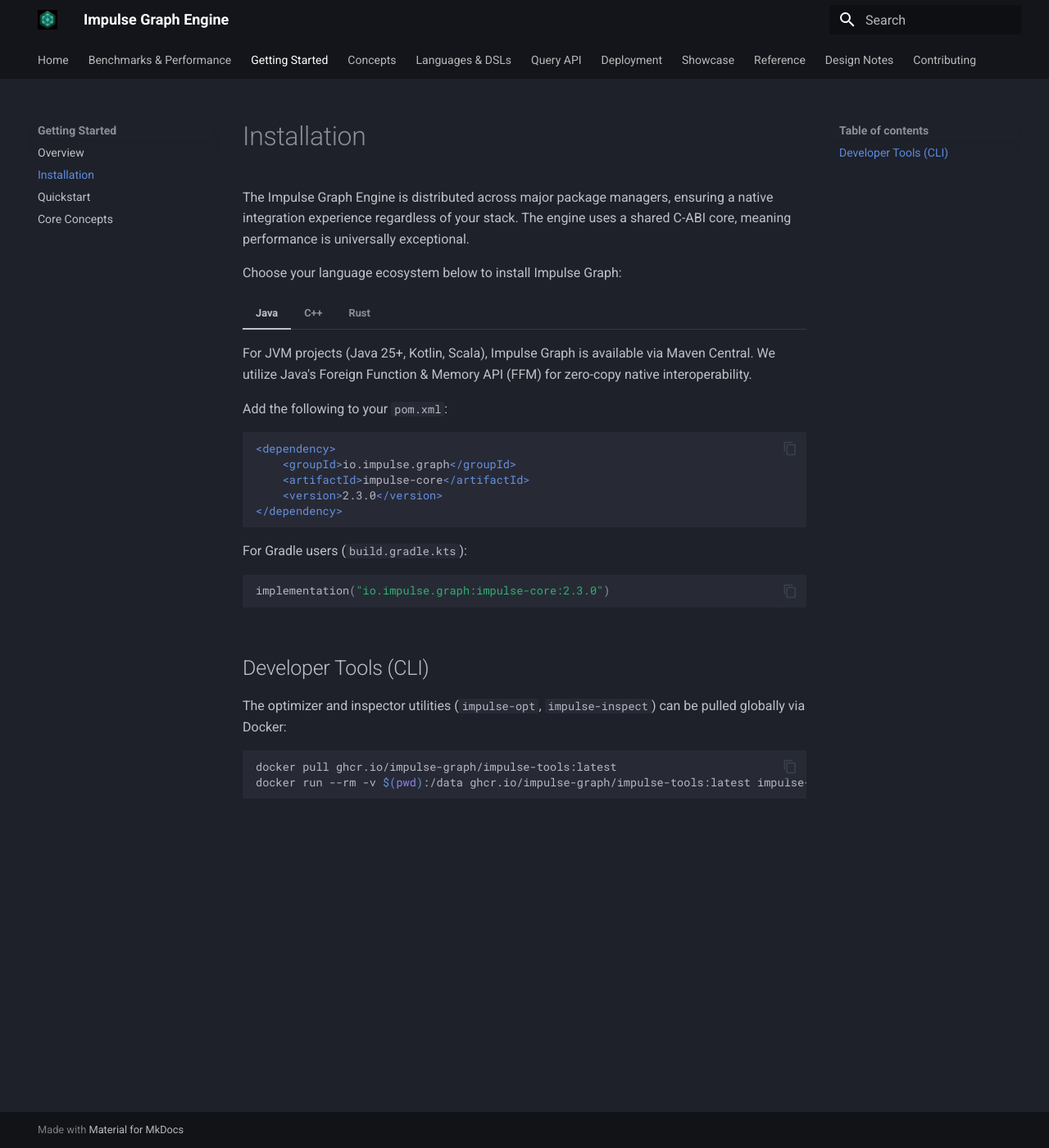
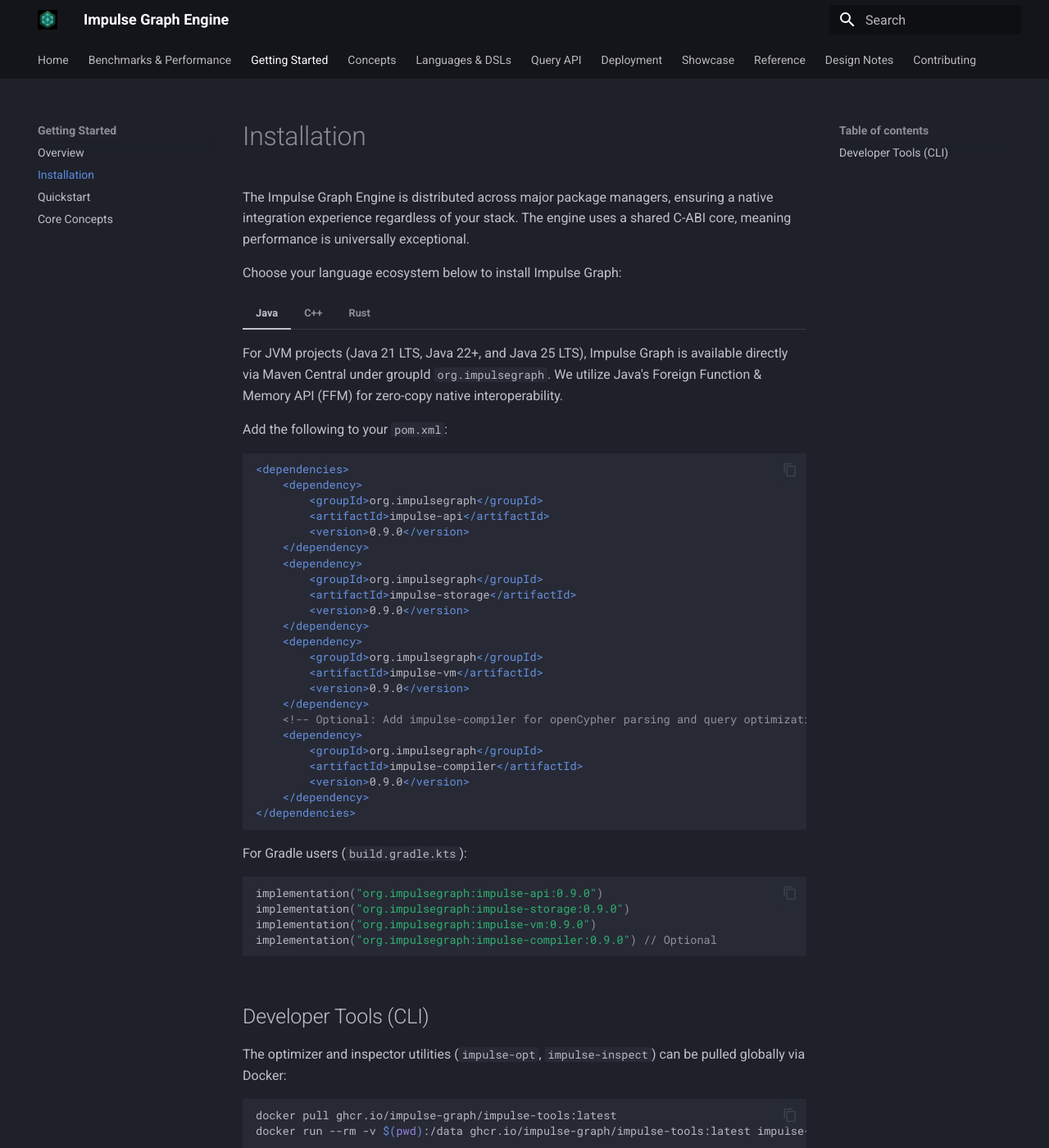
Before and after one commit to impulse-graph/impulse-website, an MkDocs documentation site: the page built from docs/getting-started/installation.md, in a window 1280 px wide and 1400 px high. Shown: the whole window at 82% size. Built offline with MkDocs 1.6.1 and Material for MkDocs 9.7.7, drawn with Linux system fonts in a browser that asks for light colours.

Commit message:
docs: align installation and Java walkthrough with v0.9.0 release and Maven Central

````diff
--- a/docs/getting-started/installation.md
+++ b/docs/getting-started/installation.md
@@ -6,22 +6,43 @@ Choose your language ecosystem below to install Impulse Graph:
 
 === "Java"
 
-    For JVM projects (Java 25+, Kotlin, Scala), Impulse Graph is available via Maven Central. We utilize Java's Foreign Function & Memory API (FFM) for zero-copy native interoperability.
+    For JVM projects (Java 21 LTS, Java 22+, and Java 25 LTS), Impulse Graph is available directly via Maven Central under groupId `org.impulsegraph`. We utilize Java's Foreign Function & Memory API (FFM) for zero-copy native interoperability.
 
     Add the following to your `pom.xml`:
 
     ```xml
-    <dependency>
-        <groupId>io.impulse.graph</groupId>
-        <artifactId>impulse-core</artifactId>
-        <version>2.3.0</version>
-    </dependency>
+    <dependencies>
+        <dependency>
+            <groupId>org.impulsegraph</groupId>
+            <artifactId>impulse-api</artifactId>
+            <version>0.9.0</version>
+        </dependency>
+        <dependency>
+            <groupId>org.impulsegraph</groupId>
+            <artifactId>impulse-storage</artifactId>
+            <version>0.9.0</version>
+        </dependency>
+        <dependency>
+            <groupId>org.impulsegraph</groupId>
+            <artifactId>impulse-vm</artifactId>
+            <version>0.9.0</version>
+        </dependency>
+        <!-- Optional: Add impulse-compiler for openCypher parsing and query optimizations -->
+        <dependency>
+            <groupId>org.impulsegraph</groupId>
+            <artifactId>impulse-compiler</artifactId>
+            <version>0.9.0</version>
+        </dependency>
+    </dependencies>
     ```
 
     For Gradle users (`build.gradle.kts`):
 
     ```kotlin
-    implementation("io.impulse.graph:impulse-core:2.3.0")
+    implementation("org.impulsegraph:impulse-api:0.9.0")
+    implementation("org.impulsegraph:impulse-storage:0.9.0")
+    implementation("org.impulsegraph:impulse-vm:0.9.0")
+    implementation("org.impulsegraph:impulse-compiler:0.9.0") // Optional
     ```
 
 === "C++"
@@ -49,7 +70,7 @@ Choose your language ecosystem below to install Impulse Graph:
 
     ```toml
     [dependencies]
-    impulse-graph = "2.3.0"
+    impulse-graph = "0.9.0"
     ```
 
     Or run:
````
Also changed, not shown: docs/design-notes/java-walkthru.md (+151 -160 lines).
